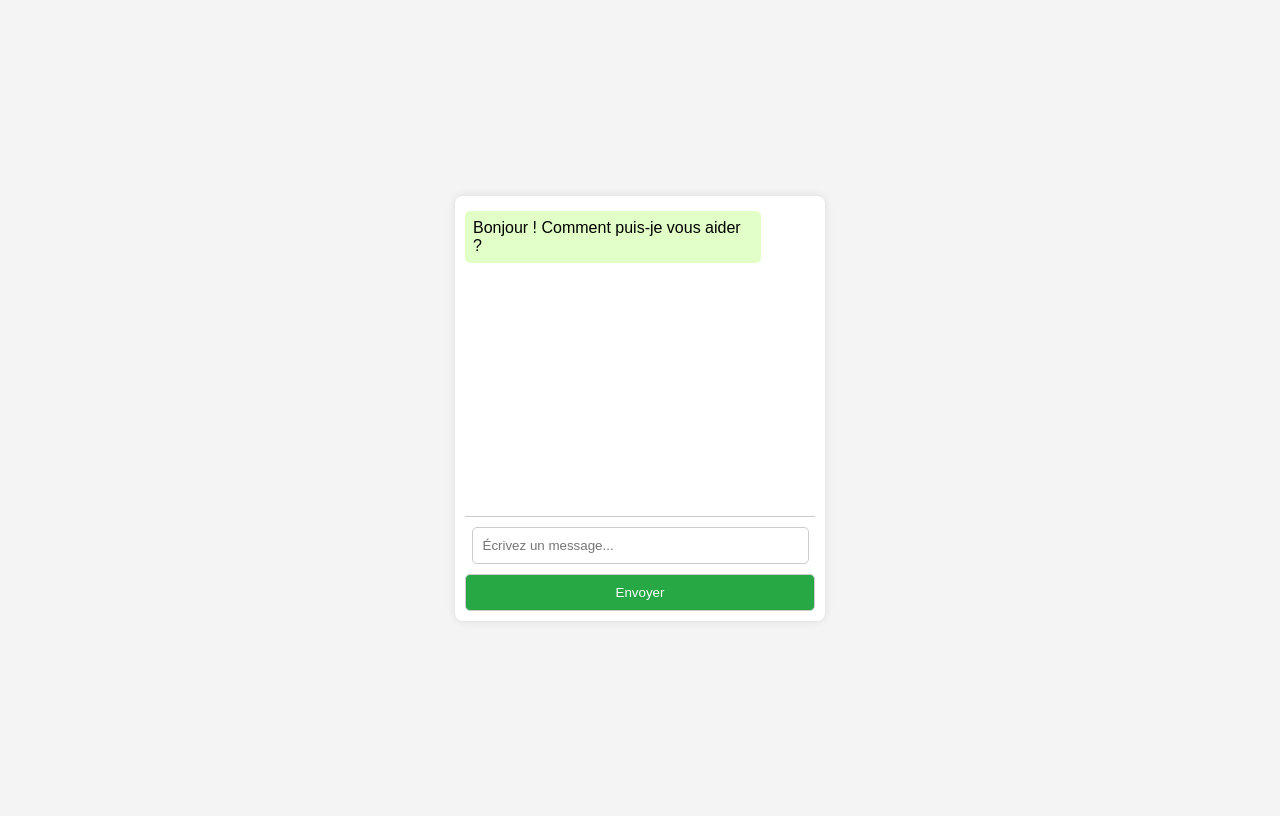
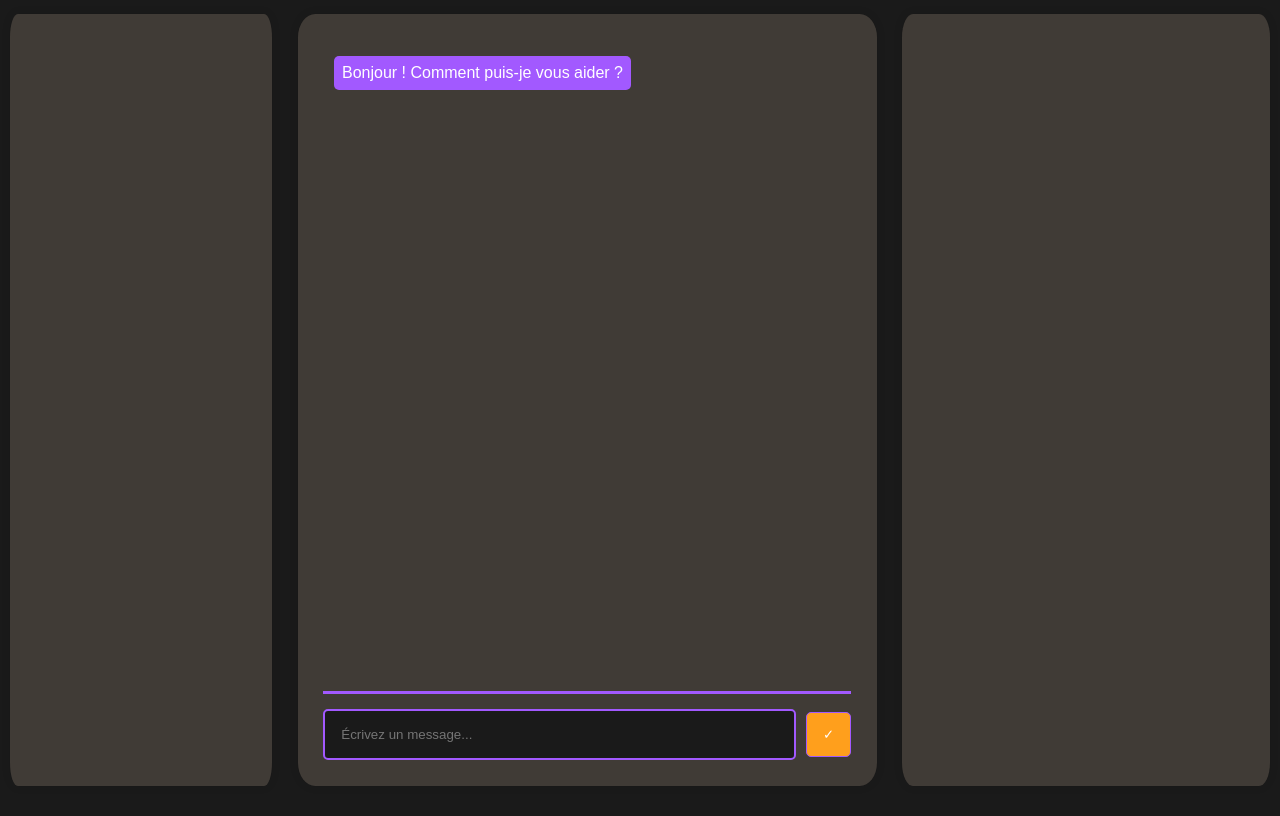
Before and after one commit to Sans-Interdit/Beauvoir_DWWM_Project, a plain HTML site: page front/views/index.html in a window 1280 px wide. Drawn offline with Linux system fonts and the light colour scheme; no server answers.

Commit message:
Add chat functionality and results display to Flask app

```diff
--- a/front/services/script.js
+++ b/front/services/script.js
@@ -1,3 +1,26 @@
+document.addEventListener('DOMContentLoaded', async function() {
+    try {
+        const response = await fetch('http://localhost:5000/results', {
+            method: 'GET',
+            headers: {
+                'Content-Type': 'application/json',
+            }
+        });
+        let chatBox = document.getElementById("reco-box");
+
+        const data = await response.json();
+        for (const work of data) {
+            let userMessage = document.createElement("div");
+            userMessage.classList.add("message", "user");
+            userMessage.textContent = work.title;
+            chatBox.appendChild(userMessage);
+        }
+    } catch (error) {
+        console.error('Erreur:', error);
+        return 400;
+    }
+});
+
 document.getElementById("user-input").addEventListener("keypress", function(event) {
     if (event.key === "Enter") {
         sendMessage();
--- a/front/views/index.html
+++ b/front/views/index.html
@@ -7,15 +7,20 @@
     <link rel="stylesheet" href="styles.css">
 </head>
 <body>
+    <div id="histo-box">
 
+    </div>
     <div class="chat-container">
         <div id="chat-box">
             <div class="message bot">Bonjour ! Comment puis-je vous aider ?</div>
         </div>
-        <input type="text" id="user-input" placeholder="Écrivez un message...">
-        <button onclick="sendMessage()">Envoyer</button>
+        <div id="sendbox">
+            <input type="text" id="user-input" placeholder="Écrivez un message...">
+            <button onclick="sendMessage()">✓</button>
+        </div>
     </div>
-
+    <div id="reco-box">
+    </div>
     <script src="../services/script.js"></script>
 </body>
 </html>
--- a/front/views/styles.css
+++ b/front/views/styles.css
@@ -4,26 +4,42 @@ body {
     justify-content: center;
     align-items: center;
     height: 100vh;
-    background-color: #f4f4f4;
+    background-color: #1a1a1a;
+    margin: 0;
+}
+
+#histo-box {
+    margin-left: 10px;
+    margin-right: 2%;
+    height: 90%;
+    width: 20%;
+    background: #403B36;
+    padding: 2%;
+    border-radius: 3%;
+    box-shadow: 0 0 10px rgba(0, 0, 0, 0.1);
+    display: flex;
+    flex-direction: column;
 }
 
 .chat-container {
-    width: 350px;
-    background: white;
-    padding: 10px;
-    border-radius: 8px;
+    height: 90%;
+    width: 50%;
+    background: #403B36;
+    padding: 2%;
+    border-radius: 3%;
     box-shadow: 0 0 10px rgba(0, 0, 0, 0.1);
     display: flex;
     flex-direction: column;
 }
 
 #chat-box {
-    height: 300px;
+    height: 100%;
     overflow-y: auto;
-    border-bottom: 1px solid #ccc;
-    padding-bottom: 10px;
+    border-bottom: 3px solid #A259FF;
+    padding-bottom: 5%;
     display: flex;
     flex-direction: column;
+    padding: 2%;
 }
 
 .message {
@@ -34,36 +50,74 @@ body {
 }
 
 .bot {
-    background: #e1ffc7;
+    background: #A259FF;
+    color: #FFFFFF;
     align-self: flex-start;
 }
 
 .user {
-    background: #c7e1ff;
+    background: #FF9F1C;
+    color: #FFFFFF;
     align-self: flex-end;
     text-align: right;
 }
 
 input {
     width: 90%;
-    padding: 10px;
-    margin-top: 10px;
-    border: 1px solid #ccc;
+    padding: 3%;
+    margin-top: 3%;
+    border: 2px solid #A259FF;
     border-radius: 5px;
     align-self: center;
+    background-color: #1a1a1a;
+    color: white;
 }
 
 button {
-    width: 100%;
-    padding: 10px;
-    margin-top: 10px;
-    border: 1px solid #ccc;
+    width: 9%;
+    margin-top: 3%;
+    margin-left: 2%;
+    border: 1px solid #A259FF;
     border-radius: 5px;
     align-self: center;
+    background: #FF9F1C;
+    color: white;
+    cursor: pointer;
+    aspect-ratio: 1;
 }
 
-button {
-    background: #28a745;
-    color: white;
-    cursor: pointer;
+#sendbox {
+    display: flex;
+    justify-content: center;
+    align-items: center;
 }
+
+#reco-box {
+    margin-right: 10px;
+    margin-left: 2%;
+    height: 90%;
+    width: 30%;
+    background: #403B36;
+    padding: 2%;
+    border-radius: 3%;
+    box-shadow: 0 0 10px rgba(0, 0, 0, 0.1);
+    display: flex;
+    flex-direction: column;
+    overflow-y: auto;
+}
+
+/* Personnalisation de la barre de défilement */
+::-webkit-scrollbar {
+    width: 5px; /* Largeur de la scrollbar */
+}
+
+/* Personnalisation de la partie déplaçable de la scrollbar (thumb) */
+::-webkit-scrollbar-thumb {
+    background-color: #FF9F1C; /* Couleur du thumb */
+    border-radius: 10px; /* Bord arrondi */
+}
+
+/* Personnalisation de la piste de la scrollbar */
+::-webkit-scrollbar-track {
+    background: #f1f1f100; /* Couleur de la piste */
+}
```
Also changed, not shown: 1 other file.
